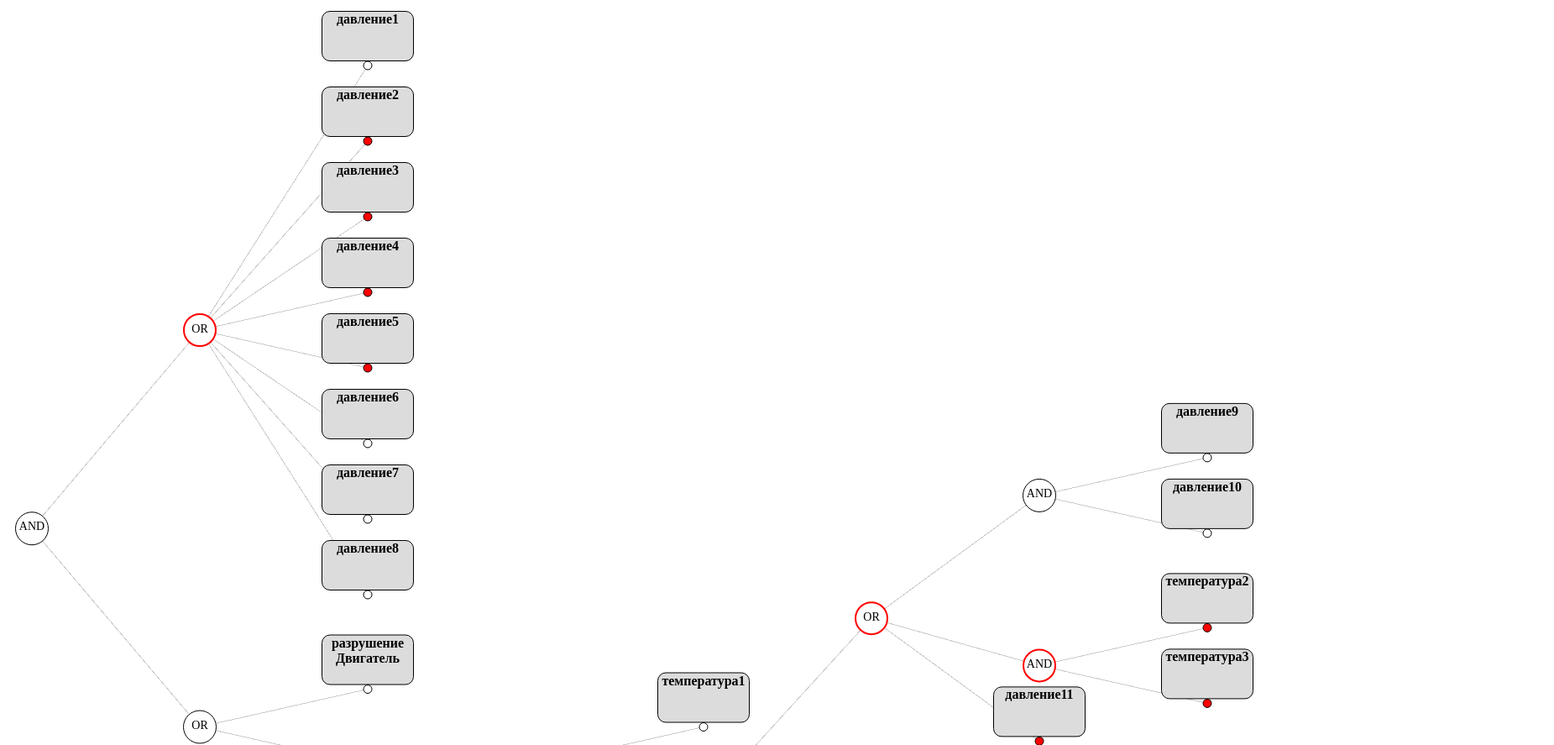
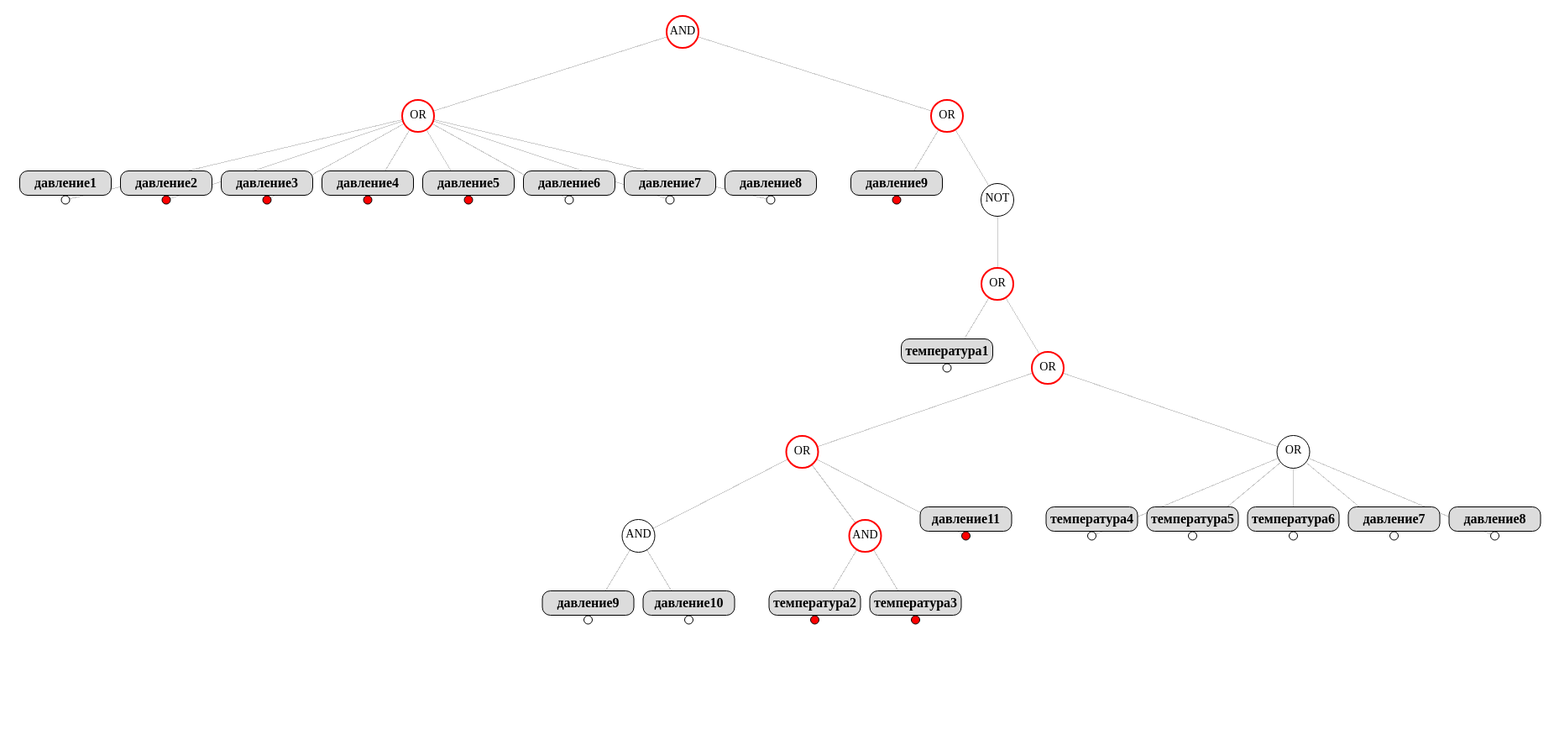
Before and after one commit to evum/Practice_2022, a plain HTML site: page index.html in a window 1280 px wide. Shown: the top 887 px of the page at 84% size, 1851 px wide, since content can reach past the window. After the commit the page ends 820 px from the top, so only its background shows below. Drawn offline with nearby package versions, Linux system fonts and the light colour scheme.

Commit message:
Unfolded view in vertical orientation

```diff
--- a/additions/count.js
+++ b/additions/count.js
@@ -2,6 +2,8 @@ const numbers = [1, 1, 2, 3, 2, 2, 1, 1, 1, 1, 1, 1, 0, 0, 0, 0, 1, 1, 0, 1];
 const Console = console;
 function logOperations(value, operator, control = 0) {
   let flag;
+  const numberValue = Number(value);
+  const numberControl = Number(control);
   switch (operator) {
     case 'AND':
       flag = 1;
@@ -14,17 +16,17 @@ function logOperations(value, operator, control = 0) {
       return flag;
 
     case 'NOT':
-      if (Number(value) === 1) return 0;
+      if (numberValue === 1) return 0;
       return 1;
     case '<':
       if (value < control) { return 1; } return 0;
     case '>':
-      if (value > control) { return 1; } return 0;
+      if (numberValue > numberControl) { return 1; } return 0;
     case '==':
-      if (value === control) { return 1; } return 0;
+      if (numberValue === numberControl) { return 1; } return 0;
     case 'in':
       flag = 0;
-      Array.from(control).forEach((item) => { if (Number(value) === Number(item)) { flag = 1; } });
+      Array.from(control).forEach((item) => { if (numberValue === Number(item)) { flag = 1; } });
       return flag;
     default:
       return -1;
--- a/additions/drawing.js
+++ b/additions/drawing.js
@@ -1,4 +1,3 @@
-// eslint-disable no-undef
 // eslint-disable-next-line import/extensions
 import count from './count.js';
 
@@ -10,20 +9,24 @@ const y = {
   max: 0,
 };
 const x = {
+  min: 0,
   max: 0,
 };
 function findMax(nodes) {
   const curNodes = nodes;
+  const temp = curNodes.x;
+  curNodes.x = curNodes.y;
+  curNodes.y = temp;
   if (curNodes.children === undefined) {
-    if (curNodes.y > x.max) {
-      x.max = curNodes.y;
+    if (curNodes.x > x.max) {
+      x.max = curNodes.x;
       Console.log('xMax', x.max);
     }
-    if (curNodes.x > y.max) {
-      y.max = curNodes.x;
+    if (curNodes.y > y.max) {
+      y.max = curNodes.y;
     }
-    if (curNodes.x < y.min) {
-      y.min = curNodes.x;
+    if (curNodes.y < y.min) {
+      y.min = curNodes.y;
     }
   } else {
     Console.log(curNodes);
@@ -42,7 +45,7 @@ function draw() {
   const tree = d3.tree()
     .separation((a, b) => (a.parent === b.parent ? 1 : 1.25))
     // .size([height, width]);
-    .nodeSize([90, 200]);
+    .nodeSize([120, 100]);
 
   // eslint-disable-next-line no-undef
   const svg = d3.select('body')
@@ -63,14 +66,14 @@ function draw() {
     const treeNodes = tree(nodes);
     Console.log(nodes);
     findMax(nodes);
-    Console.log(y.max, y.min);
-    const width = x.max + 100;
-    const height = Math.abs(y.min) + y.max + 100;
+    Console.log(y.max);
+    const height = x.max + 100;
+    const width = Math.abs(y.min) + y.max + 140;
     svg.attr('width', width);
     svg.attr('height', height);
     // svg.attr('width', findMax(nodes));
     const g = svg.append('g')
-      .attr('transform', `translate(${margin.left},${Math.abs(y.min) + 70})`);
+      .attr('transform', `translate(${Math.abs(y.min) + 70},${30})`);
     const link = g.selectAll('.link');
 
     link.data(treeNodes.links())
--- a/data/cond.json
+++ b/data/cond.json
@@ -69,7 +69,7 @@
     }, {
         "condition": "OR",
         "rules": [{
-            "field": "разрушение Двигатель",
+            "field": "давление9",
             "type": "string",
             "id": "9",
             "subalert": "cpr-current-state",
--- a/style/styles.css
+++ b/style/styles.css
@@ -19,13 +19,13 @@
 .dat {
 	border-radius: 10px;
 	width: 110px;
-	height: 60px;
+	height: 30px;
 	border: solid 1px black;
 	text-anchor: middle;
 	background-color: Gainsboro;
 	position: relative;
 	x: -55;
-	y: -65;
+	y: -35;
 }
 
 /* Стиль для узла условия */
@@ -59,6 +59,8 @@
 	width: 100%;
 	height: 100%;
 	overflow: auto;
+	vertical-align: middle;
+	padding: 5px 0 ;
 }
 
 /* Стиль для текста датчика */
```
